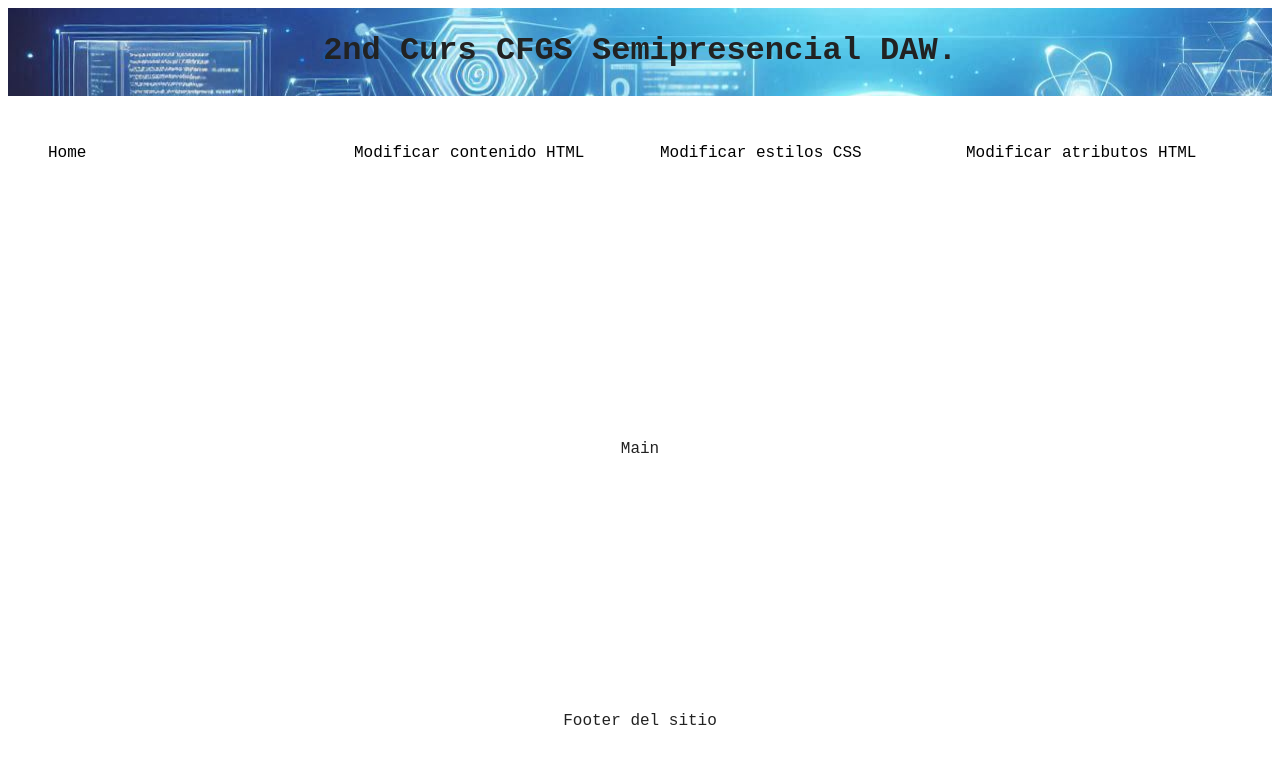
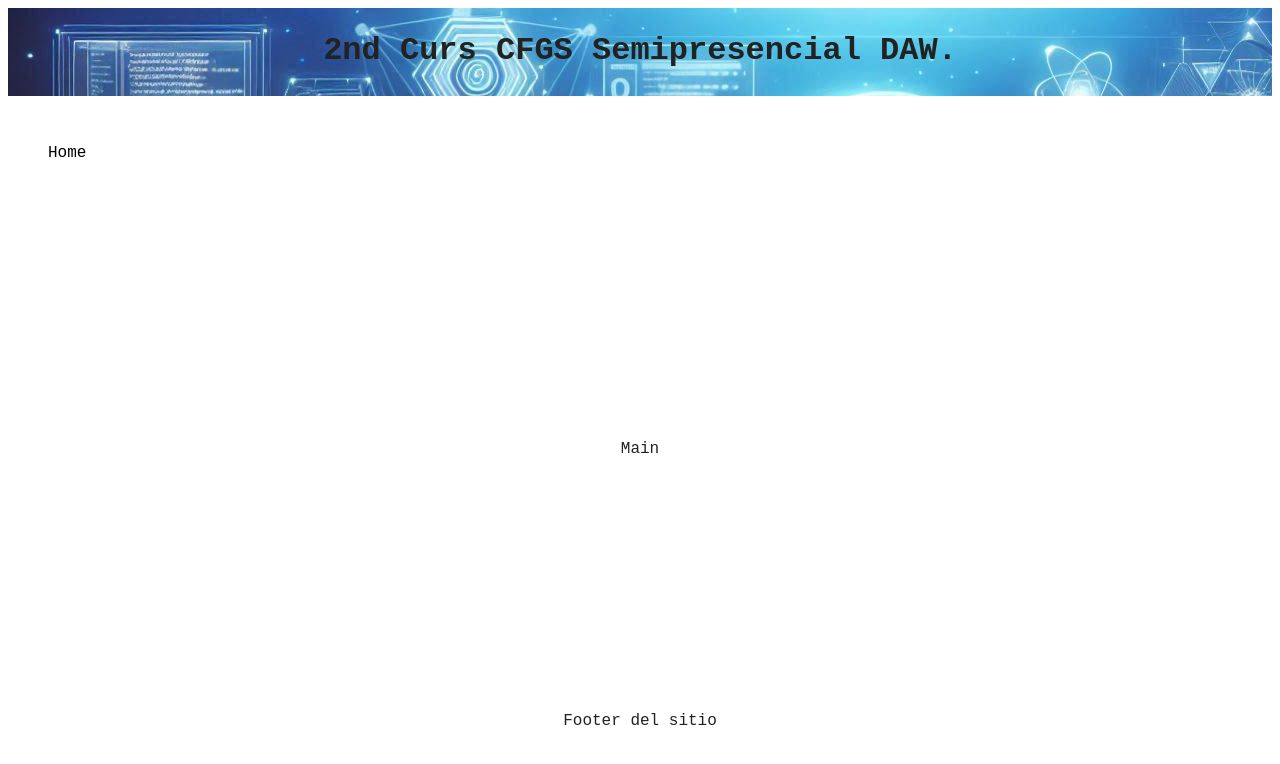
Before and after one commit to KvaleroSor/practicaSistemesControlsVersions, a website built with webpack: page PO01--projecteSistemsControlVersions/index.html in a window 1280 px wide. Built offline with nearby package versions, Linux system fonts and the light colour scheme.

```diff
--- a/PO01--projecteSistemsControlVersions/index.html
+++ b/PO01--projecteSistemsControlVersions/index.html
@@ -29,9 +29,6 @@
       <nav class="box2">
         <ul>
           <li class="li1"><a href="./home.html">Home</a></li>
-          <li class="li2"><a>Modificar contenido HTML</a></li>
-          <li class="li3"><a>Modificar estilos CSS</a></li>
-          <li class="li4"><a>Modificar atributos HTML</a></li>
         </ul>
       </nav>
     </header>
```
